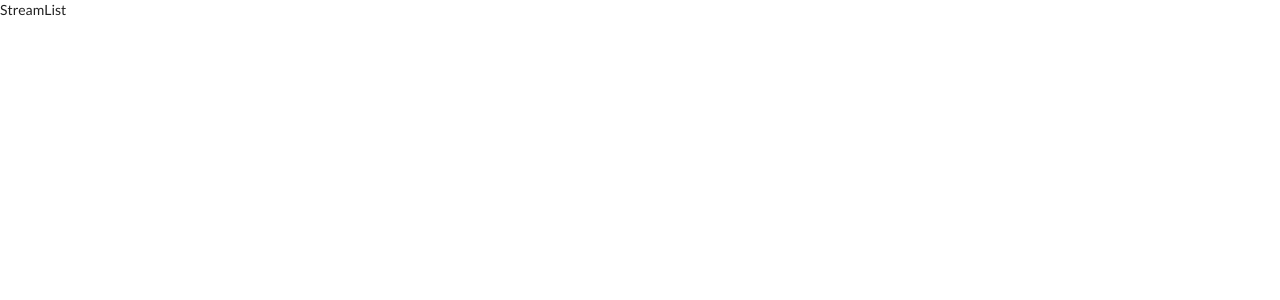
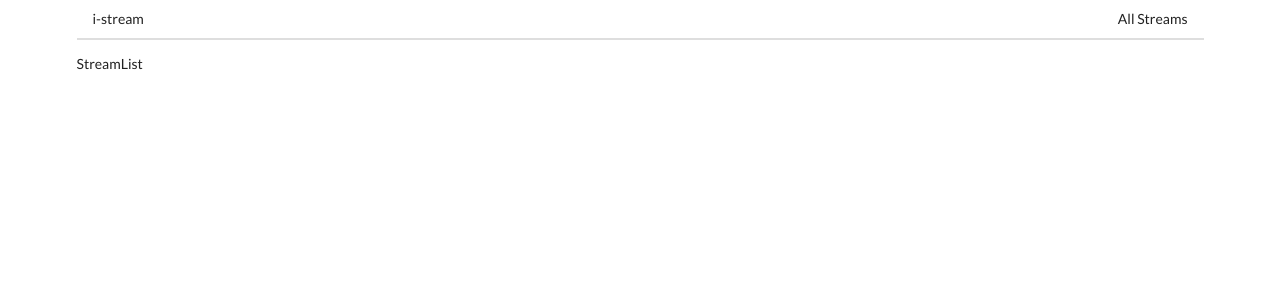
Before and after one commit to isik-dev/i-stream-client, a React (Create React App) app: page / in a window 1280 px wide. Shown: the top 300 px of the page. Built offline with nearby package versions, Linux system fonts and the light colour scheme.

Commit message:
Header fixed as nav bar, usign link outside of routes

```diff
--- a/src/components/App.js
+++ b/src/components/App.js
@@ -1,14 +1,17 @@
 import React from "react";
-import { BrowserRouter, Route, Link } from "react-router-dom";
+import { BrowserRouter, Route } from "react-router-dom";
 import StreamEdit from "./streams/StreamEdit";
 import StreamCreate from "./streams/StreamCreate";
 import StreamShow from "./streams/StreamShow";
 import StreamList from "./streams/StreamList";
 import StreamDelete from "./streams/StreamDelete";
+import Header from "./Header";
 
 const App = () => {
   return (
+    <div className="ui container">
       <BrowserRouter>
+        <Header />
         <div>
           <Route path="/" exact component={StreamList} />
           <Route path="/streams/new" exact component={StreamCreate} />
@@ -17,6 +20,7 @@
           <Route path="/streams/delete" exact component={StreamDelete} />
         </div>
       </BrowserRouter>
+    </div>
   );
 };
 
--- /dev/null
+++ b/src/components/Header.js
@@ -0,0 +1,19 @@
+import React from "react";
+import { Link } from "react-router-dom";
+
+const Header = () => {
+  return (
+    <div className="ui secondary pointing menu">
+      <Link to="/" className="item">
+        i-stream
+      </Link>
+      <div className="right menu">
+        <Link to="/" className="item">
+          All Streams
+        </Link>
+      </div>
+    </div>
+  );
+};
+
+export default Header;
```
Lines whose indentation alone changed are shown as unchanged.
